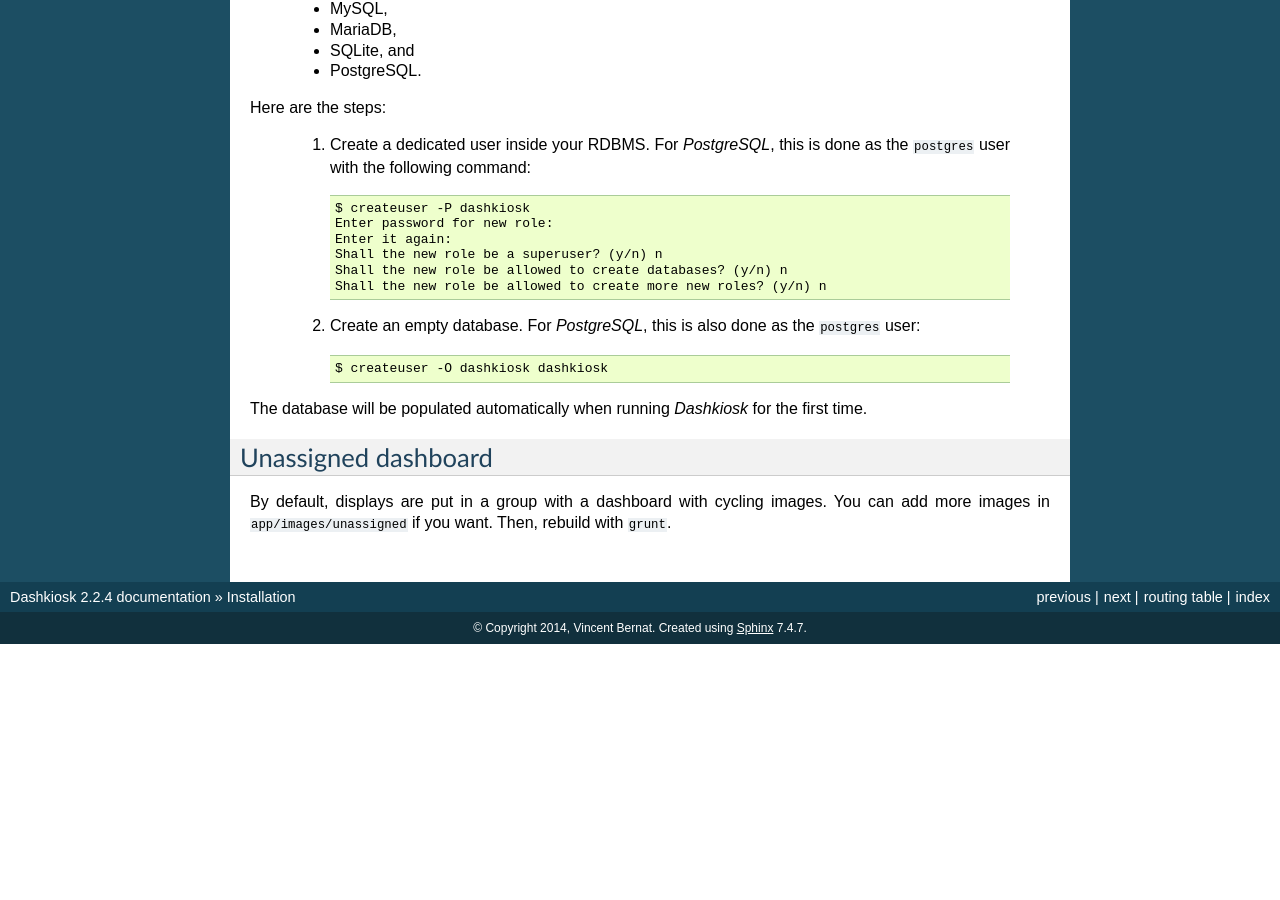
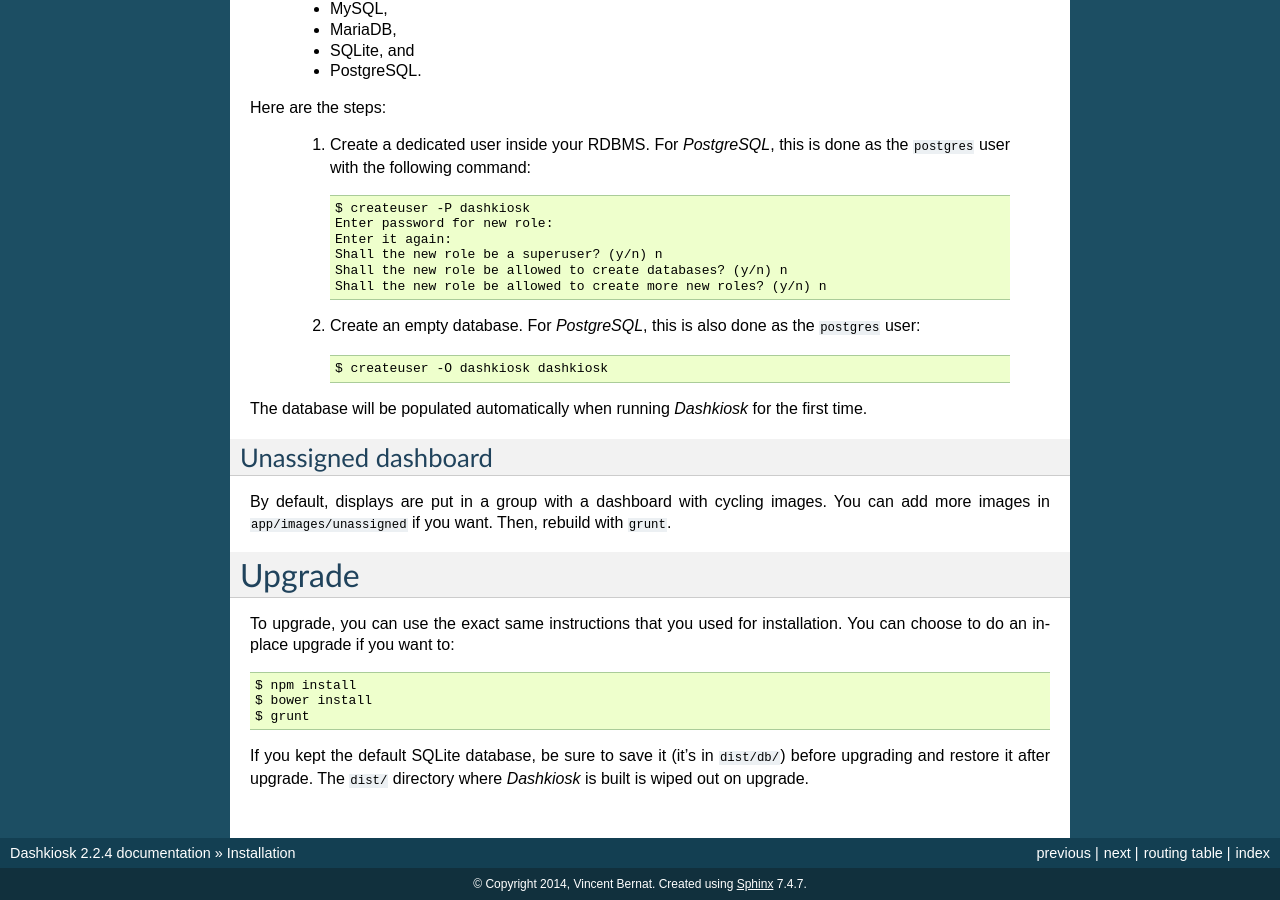
Before and after one commit to vincentbernat/dashkiosk, a Sphinx documentation site: the page built from docs/install.rst, in a window 1280 px wide and 900 px high, scrolled down 1309 px. Built offline with Sphinx 7.4.7, drawn with Linux system fonts in a browser that asks for light colours; before the commit the page ends 1953 px from its top, so only the background shows below that.

Commit message:
documentation: add a word about upgrade

```diff
--- a/docs/install.rst
+++ b/docs/install.rst
@@ -118,3 +118,19 @@ want. Then, rebuild with ``grunt``.
 .. _Deezer: http://www.deezer.com
 .. _PostgreSQL: http://www.postgresql.org
 .. _Sequelize.js: http://sequelizejs.com
+
+Upgrade
+=======
+
+To upgrade, you can use the exact same instructions that you used for
+installation. You can choose to do an in-place upgrade if you want
+to::
+
+    $ npm install
+    $ bower install
+    $ grunt
+
+If you kept the default SQLite database, be sure to save it (it's in
+``dist/db/``) before upgrading and restore it after upgrade. The
+``dist/`` directory where *Dashkiosk* is built is wiped out on
+upgrade.
```
